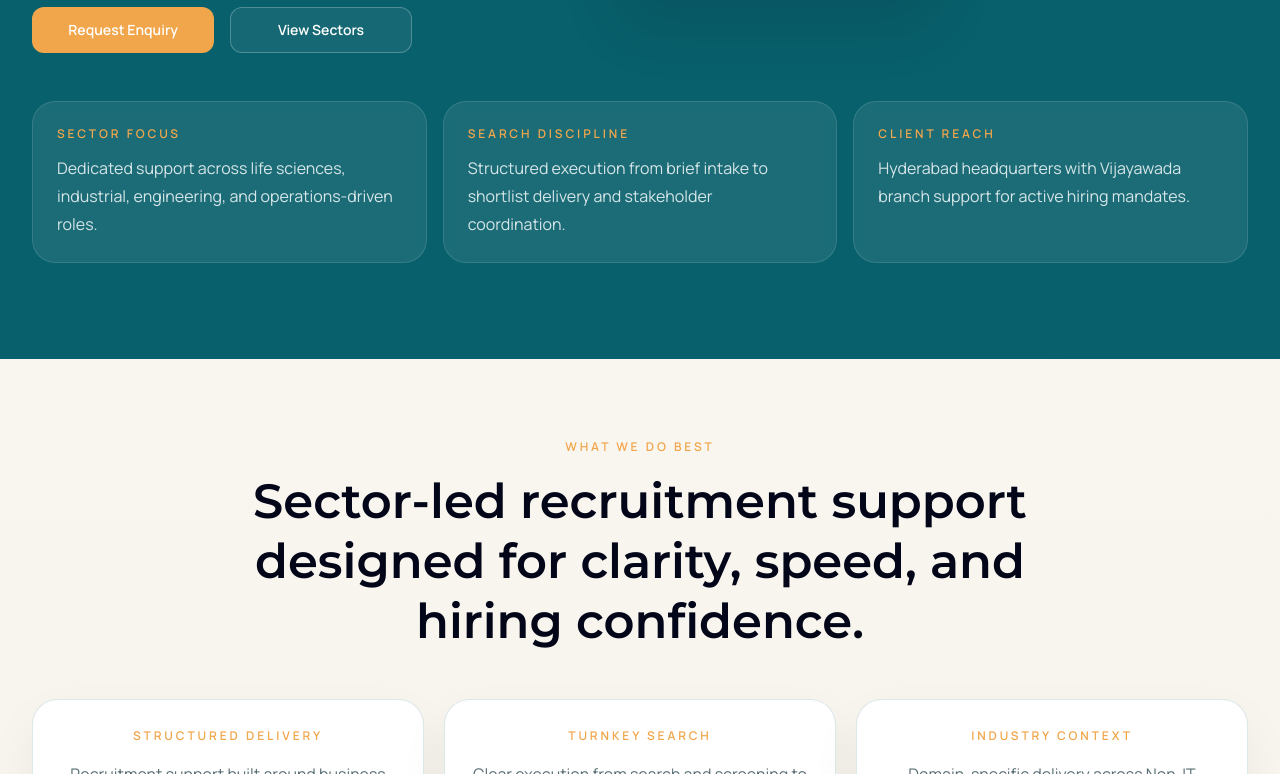
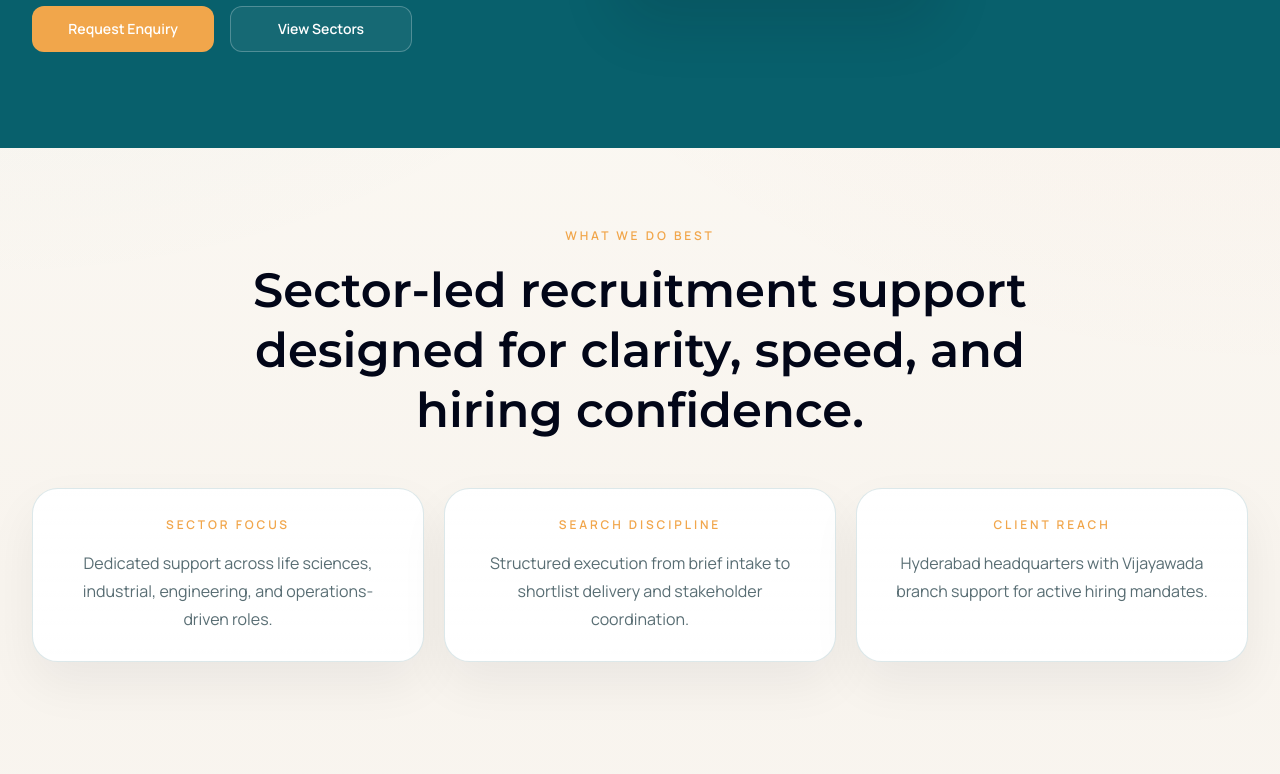
Before and after one commit to djkreddys-cmyk/Werkly, a Next.js app: page / in a window 1280 px wide. Shown: the part 666-1440 px from the top of the page. Built offline with nearby package versions, Linux system fonts and the light colour scheme.

Commit message:
Lock header and reorganize hero support content

```diff
--- a/app/page.tsx
+++ b/app/page.tsx
@@ -48,7 +48,7 @@ export default function Home() {
   return (
     <div id="top" className="relative">
       <SiteHeader />
-      <main>
+      <main className="pt-[76px]">
         <section className="relative overflow-hidden bg-[var(--color-dark)]">
           <div className="absolute inset-0 bg-[radial-gradient(circle_at_20%_20%,rgba(241,166,75,0.16),transparent_24%),radial-gradient(circle_at_80%_24%,rgba(255,255,255,0.08),transparent_24%),linear-gradient(180deg,rgba(8,96,108,0.98),rgba(8,96,108,1))]" />
           <div className="section-shell relative py-16 sm:py-20 lg:py-24">
@@ -110,26 +110,6 @@ export default function Home() {
                 </div>
               </div>
             </div>
-            <div className="mt-12 grid gap-4 md:grid-cols-3">
-              <article className="rounded-[1.45rem] border border-white/12 bg-white/8 p-6 text-white backdrop-blur-sm">
-                <p className="eyebrow text-[var(--color-accent)]">Sector Focus</p>
-                <p className="mt-3 text-base leading-7 text-white/82">
-                  Dedicated support across life sciences, industrial, engineering, and operations-driven roles.
-                </p>
-              </article>
-              <article className="rounded-[1.45rem] border border-white/12 bg-white/8 p-6 text-white backdrop-blur-sm">
-                <p className="eyebrow text-[var(--color-accent)]">Search Discipline</p>
-                <p className="mt-3 text-base leading-7 text-white/82">
-                  Structured execution from brief intake to shortlist delivery and stakeholder coordination.
-                </p>
-              </article>
-              <article className="rounded-[1.45rem] border border-white/12 bg-white/8 p-6 text-white backdrop-blur-sm">
-                <p className="eyebrow text-[var(--color-accent)]">Client Reach</p>
-                <p className="mt-3 text-base leading-7 text-white/82">
-                  Hyderabad headquarters with Vijayawada branch support for active hiring mandates.
-                </p>
-              </article>
-            </div>
           </div>
         </section>
 
@@ -142,21 +122,21 @@ export default function Home() {
           </div>
           <div className="mt-12 grid gap-5 md:grid-cols-3">
             <article className="accent-card p-7 text-center">
-              <p className="eyebrow">Structured Delivery</p>
+              <p className="eyebrow">Sector Focus</p>
               <p className="mt-4 text-base leading-7 muted-copy">
-                Recruitment support built around business operations, workforce priorities, and defined ownership.
+                Dedicated support across life sciences, industrial, engineering, and operations-driven roles.
               </p>
             </article>
             <article className="accent-card p-7 text-center">
-              <p className="eyebrow">Turnkey Search</p>
+              <p className="eyebrow">Search Discipline</p>
               <p className="mt-4 text-base leading-7 muted-copy">
-                Clear execution from search and screening to shortlist presentation, coordination, and closure.
+                Structured execution from brief intake to shortlist delivery and stakeholder coordination.
               </p>
             </article>
             <article className="accent-card p-7 text-center">
-              <p className="eyebrow">Industry Context</p>
+              <p className="eyebrow">Client Reach</p>
               <p className="mt-4 text-base leading-7 muted-copy">
-                Domain-specific delivery across Non-IT sectors where capability fit and business context matter.
+                Hyderabad headquarters with Vijayawada branch support for active hiring mandates.
               </p>
             </article>
           </div>
--- a/components/site-footer.tsx
+++ b/components/site-footer.tsx
@@ -1,5 +1,6 @@
 const quickLinks = [
   { label: "Sectors", href: "#expertise" },
+  { label: "Process", href: "#process" },
   { label: "Contact", href: "#contact" },
 ];
 
@@ -24,9 +25,6 @@ export function SiteFooter() {
               {item.label}
             </a>
           ))}
-          <a href="mailto:hr@werkly.in" className="transition hover:text-white">
-            hr@werkly.in
-          </a>
         </div>
       </div>
     </footer>
--- a/components/site-header.tsx
+++ b/components/site-header.tsx
@@ -9,7 +9,7 @@ const navItems = [
 
 export function SiteHeader() {
   return (
-    <header className="sticky top-0 z-50 border-b border-white/10 bg-[rgba(8,96,108,0.94)] backdrop-blur-xl">
+    <header className="fixed left-0 right-0 top-0 z-50 border-b border-white/10 bg-[rgba(8,96,108,0.94)] backdrop-blur-xl">
       <div className="mx-auto flex h-[76px] w-full max-w-7xl items-center justify-between gap-6 px-5 sm:px-8">
         <a href="#top" className="flex items-center">
           <Image
@@ -17,7 +17,7 @@ export function SiteHeader() {
             alt="Werkly logo"
             width={640}
             height={176}
-            className="h-[56px] w-auto object-contain"
+            className="h-[96px] w-auto object-contain"
             priority
           />
         </a>
```
